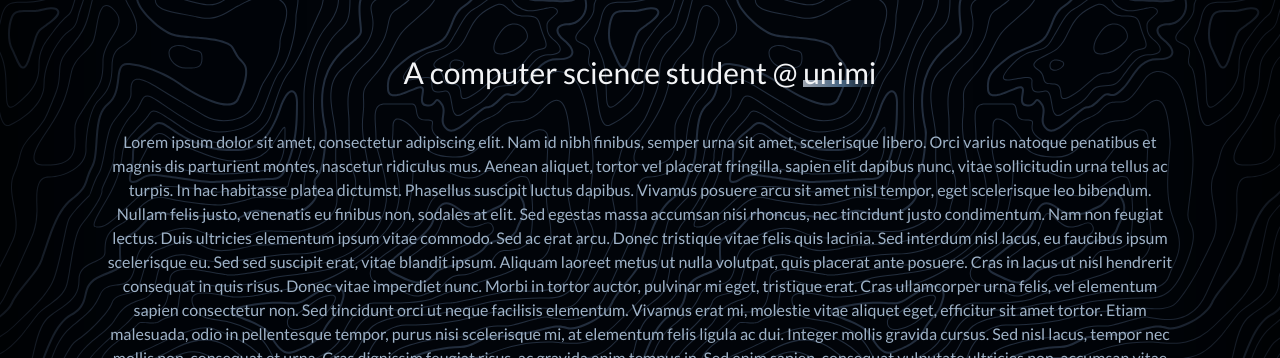
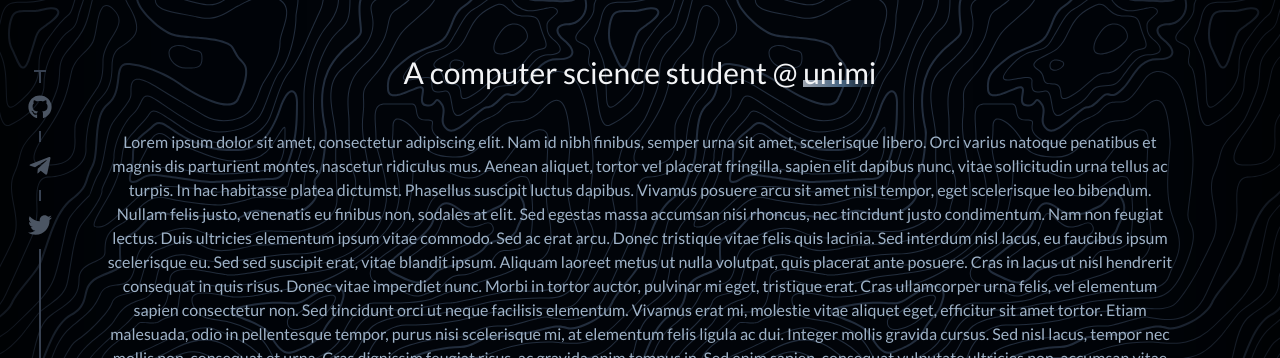
Before and after one commit to Favo02/favo02.dev, a React (Create React App) app: page /home in a window 1280 px wide. Shown: the part 442-800 px from the top of the page. Built offline with nearby package versions, Linux system fonts and the light colour scheme.

Commit message:
feat(pages): add `LateralLinks` into `ContentWrapper`
display `LateralLinks` on all pages

```diff
--- a/src/components/Common/ContentWrapper.tsx
+++ b/src/components/Common/ContentWrapper.tsx
@@ -3,6 +3,7 @@
 import Header from "./Header"
 import Loading from "./Loading"
 import AnimatedCursor from "react-animated-cursor"
+import LateralLinks from "./LateralLinks"
 
 const ContentWrapper : FC = () => {
 
@@ -24,6 +25,7 @@
     <>
       <Header />
       <Outlet />
+      <LateralLinks />
       <p>footer</p>
       <AnimatedCursor
         color="159, 179, 200"
```
